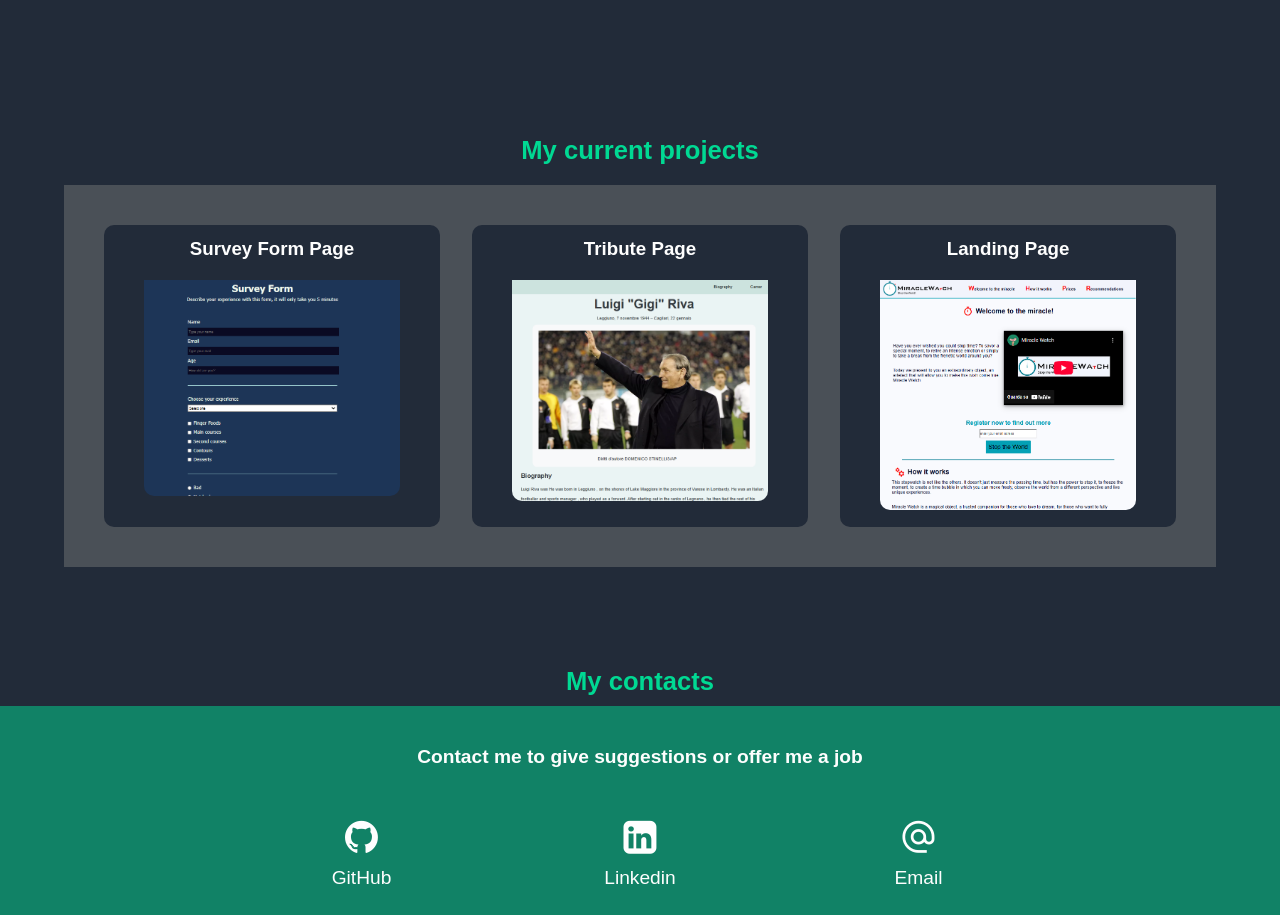
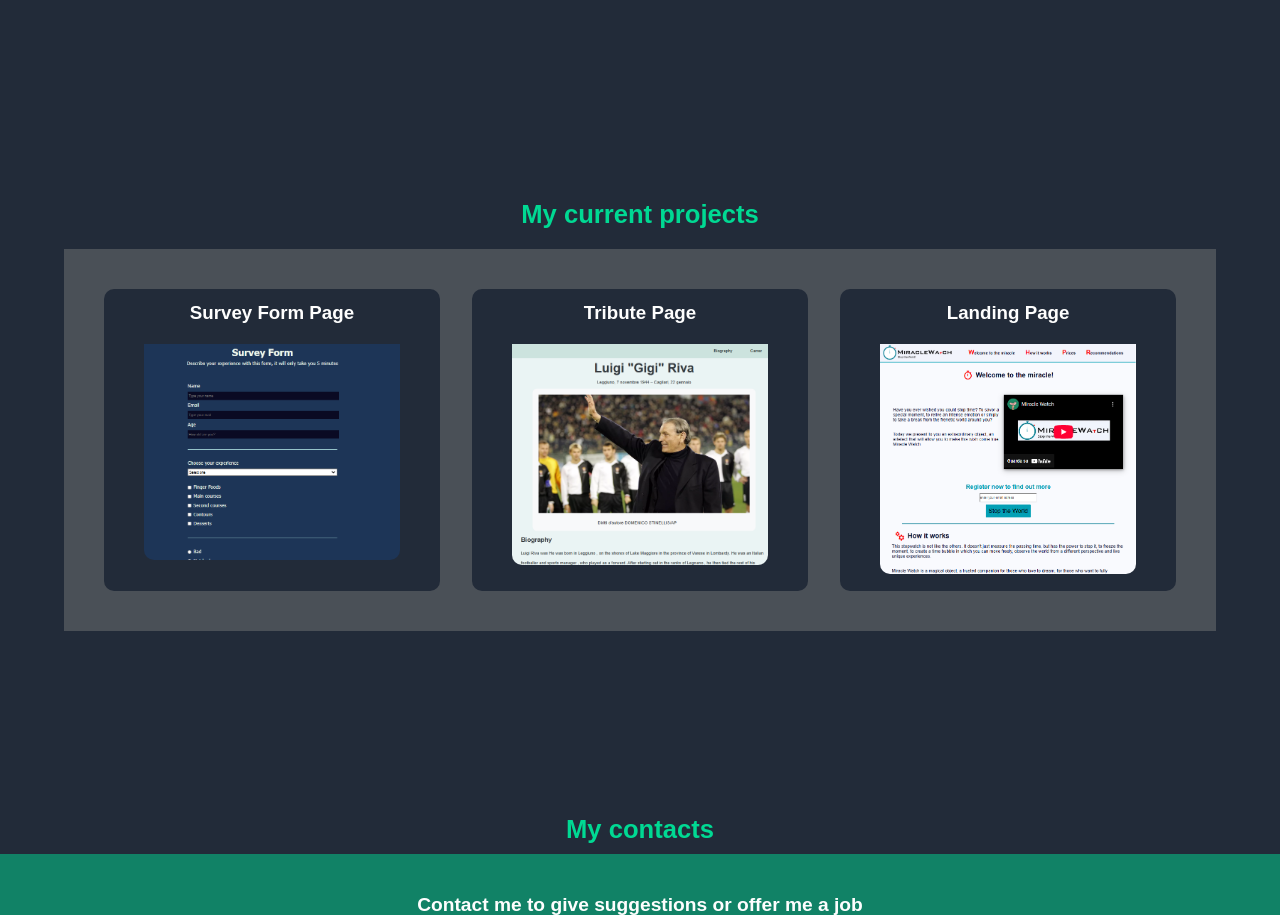
Before and after one commit to lcarta/Personal-Portfolio-Webpage, a plain HTML site: page index.html in a window 1280 px wide. Shown: the part 760-1675 px from the top of the page. Drawn offline with nearby package versions, Linux system fonts and the light colour scheme.

Commit message:
modified:   styles.css

```diff
--- a/styles.css
+++ b/styles.css
@@ -69,16 +69,19 @@ header {
   justify-content: space-evenly;
   list-style-type: none;
 
+
 }
 
 #navbar ul a {
   color: var(--color-accent);
+
 }
 
 #navbar ul li:hover {
   box-shadow: 1px 0px 20px 6px var(--shadow-hover-light);
 
 }
+
 
 
 .header-footer-bottom-border {
@@ -159,7 +162,7 @@ header {
 
 
 #projects {
-  padding: 0 5%;
+  padding: 5%;
 }
 
 .section-title {
@@ -193,7 +196,6 @@ header {
   color: var(--color-text-light);
   background-color: var(--background-color-dark);
   border: 3px solid transparent;
-
 }
 
 
@@ -213,6 +215,7 @@ header {
 
   height: fit-content;
   width: max(200px, 20vw);
+  max-width: 350px;
   border-radius: 0 0 10px 10px;
   margin: 10px;
 }
```
